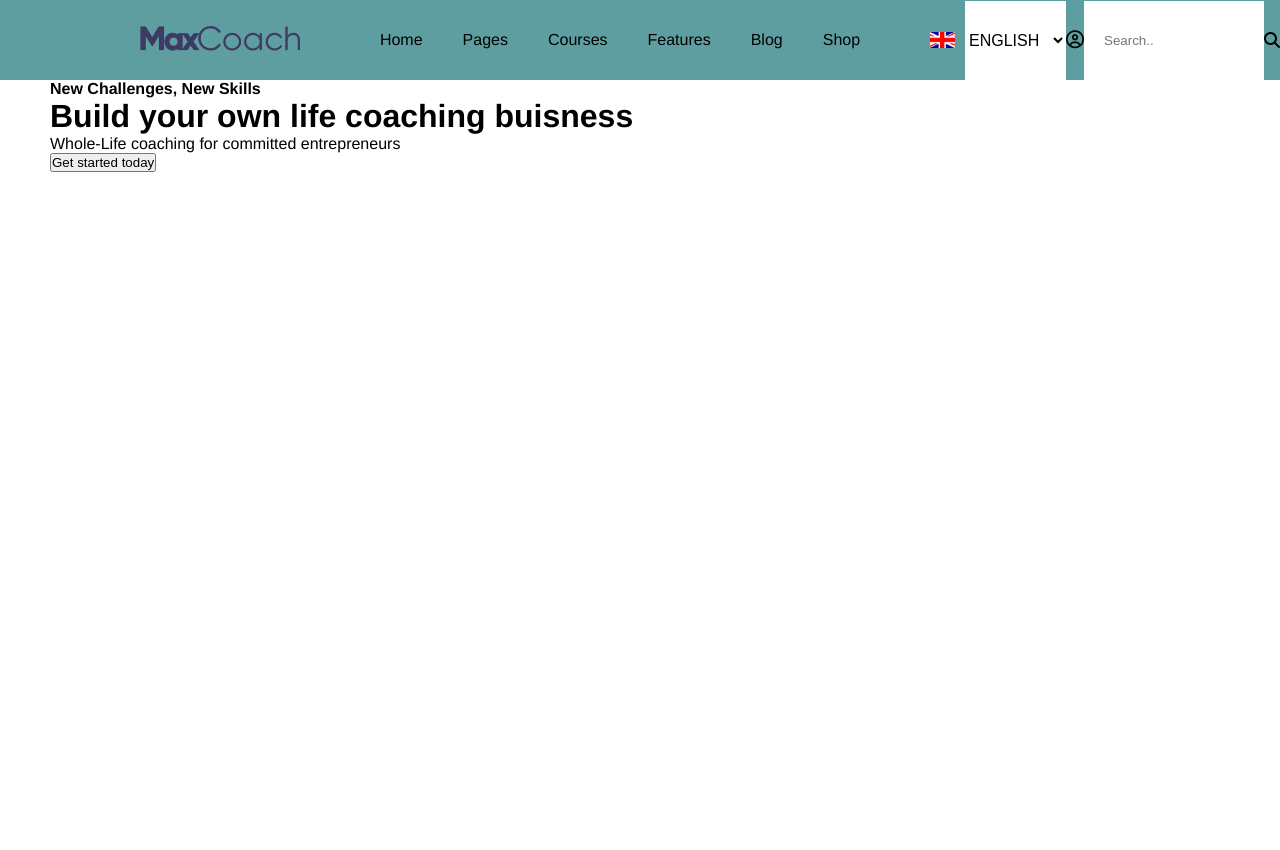
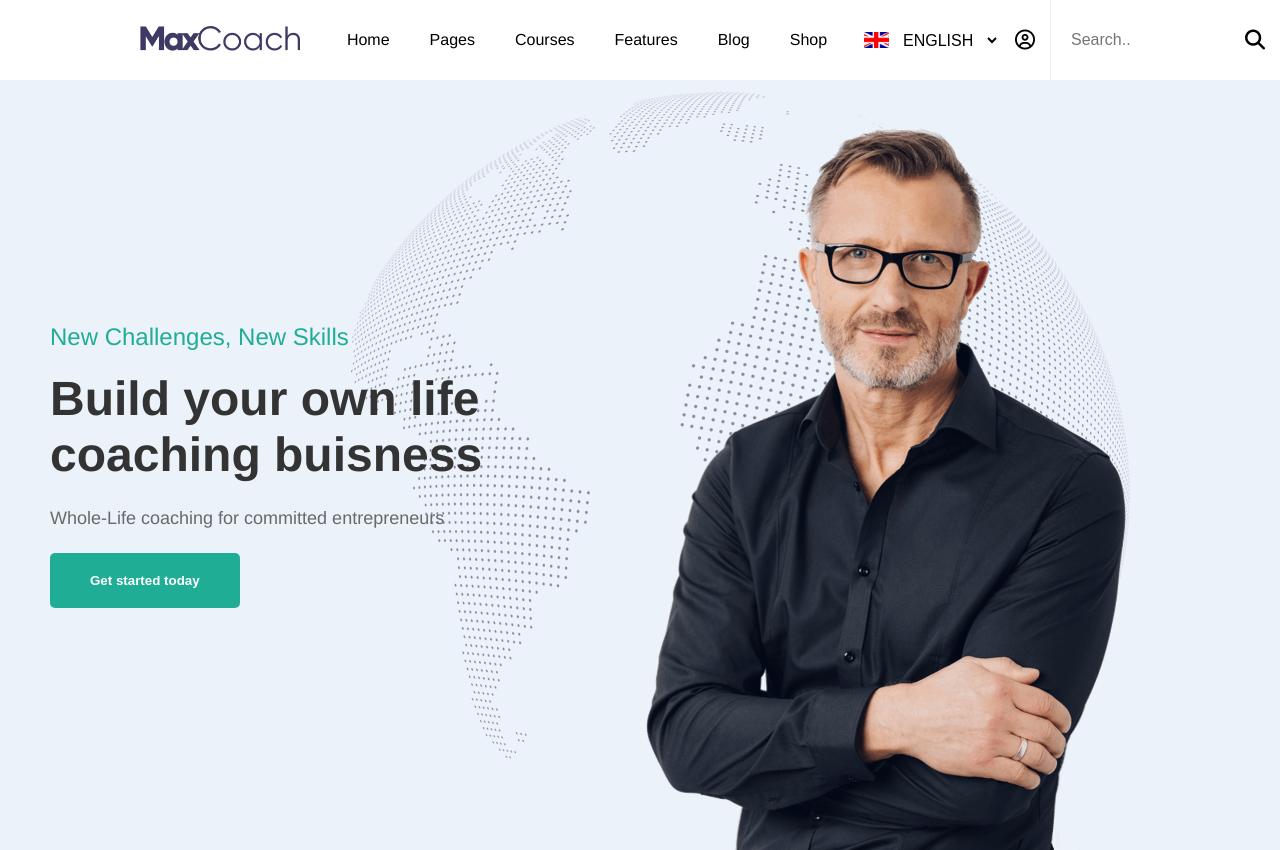
Before and after one commit to albicorra/proj-html-vuejs, a Vue app: page / in a window 1280 px wide. Before the commit the page ends 800 px from the top, so only its background shows below. Built offline with nearby package versions, Linux system fonts and the light colour scheme.

Commit message:
jumbo-header e nav-bar completi

```diff
--- a/src/assets/scss/layout.scss
+++ b/src/assets/scss/layout.scss
@@ -26,3 +26,19 @@ input, select:focus-visible{
     width: 1180px;
     margin: 0 auto;
 }
+
+.green-button{
+    border-radius: 5px;
+    background-color: #1FAD96;
+    color: #fff;
+    padding: 20px 40px;
+    font-weight: 700;
+    border: none;
+    transition: 300ms;
+    cursor: pointer;
+}
+
+.green-button:hover{
+    background-color: #3F3A64;
+    color: #fff;
+}
--- a/src/components/JumboHeader.vue
+++ b/src/components/JumboHeader.vue
@@ -1,14 +1,16 @@
 <template>
   <div class="jumbo-wrapper">
-    <div class="container-small">
-        <div>
+    <div class="container-small jumbo-header">
+        <div class="title">
             <h4>New Challenges, New Skills</h4>
             <h1>Build your own life coaching buisness</h1>
             <p>Whole-Life coaching for committed entrepreneurs</p>
-            <button>Get started today</button>
+            <button class="green-button">Get started today</button>
         </div>
 
-        <div><img src="" alt=""></div>
+        <div class="hero-img">
+            <img src="../assets/img/home-business-hero-avatar.png" alt="">
+        </div>
     </div>
   </div>
 </template>
@@ -21,5 +23,70 @@ export default {
 </script>
 
 <style scoped lang="scss">
+  .jumbo-wrapper{
+    background-color: #ecf2f9;
+    height: 770px;
+    position: relative;
+    background-image: url('../assets/img/home-business-hero-global-image.png');
+    background-repeat: no-repeat;
+    background-position: 70% center;
+    background-size: auto;
+
+
+    .jumbo-header{
+        display: flex;
+        align-items: center;
+        height: 100%;
+
+        .title{
+            width: 50%;
+            padding-right:120px;
+
+            h4{
+                color: #20ad96;
+                font-size: 24px;
+                font-weight: 500;
+                margin-bottom: 20px;
+            }
+
+            h1{
+                font-size: 48px;
+                font-weight: 800;
+                line-height: 56px;
+                color: #333333;
+                margin-bottom: 20px;
+            }
+
+            p{
+                font-size: 18px;
+                font-weight: 500;
+                line-height: 30px;
+                color: #696969;
+                margin-bottom: 20px;
+            }
+
+
+        }
+
+        .hero-img{
+            width: 50%;
+            height: 100%;
+            display: flex;
+            align-items: flex-end;
+            justify-content: center;
+
+
+            .hero-globe{
+                display: inline;
+                position: absolute;
+                z-index: -1;
+
+                .hero-globe img{
+                    position: absolute;
+                }
+            }
+        }
+    }
+  }
 
 </style>
--- /dev/null
+++ b/src/components/NavBar.vue
@@ -0,0 +1,25 @@
+<template>
+    <li><a href="#">{{item}}</a></li>
+</template>
+
+<script>
+export default {
+  name: 'NavBar',
+  props: {
+    item: String,
+  }
+
+}
+</script>
+
+<style scoped lang="scss">
+    li{
+        margin: 0px 5px;
+
+        a{
+          padding: 15px 15px;
+          font-size: 16px;
+          font-weight: 500;
+        }
+    }
+</style>
--- a/src/components/NavHeader.vue
+++ b/src/components/NavHeader.vue
@@ -5,12 +5,8 @@
     </div>
 
     <ul class="navbar">
-        <li><a href="#">Home</a></li>
-        <li><a href="#">Pages</a></li>
-        <li><a href="#">Courses</a></li>
-        <li><a href="#">Features</a></li>
-        <li><a href="#">Blog</a></li>
-        <li><a href="#">Shop</a></li>
+        <NavBar v-for="(el) in menuItems" :key="el.id"
+        :item="el.item"/>
     </ul>
 
     <div class="search">
@@ -22,16 +18,56 @@
         </select>
         <i class="fa-regular fa-circle-user icon-user"></i>
         <input type="text" placeholder="Search.." class="search-bar">
-        <i class="fa-solid fa-magnifying-glass"></i>
+        <i class="fa-solid fa-magnifying-glass icon-user"></i>
     </div>
 
   </nav>
 </template>
 
 <script>
+import NavBar from './NavBar.vue'
+
 export default {
   name: 'NavHeader',
-
+  components: {
+    NavBar,
+  },
+  data () {
+    return {
+      menuItems: [
+        {
+          item: 'Home',
+          active: 'false',
+          id: 1
+        },
+        {
+          item: 'Pages',
+          active: 'false',
+          id: 2
+        },
+        {
+          item: 'Courses',
+          active: 'false',
+          id: 3
+        },
+        {
+          item: 'Features',
+          active: 'false',
+          id: 4
+        },
+        {
+          item: 'Blog',
+          active: 'false',
+          id: 5
+        },
+        {
+          item: 'Shop',
+          active: 'false',
+          id: 6
+        },
+      ]
+    }
+  }
 }
 </script>
 
@@ -41,7 +77,7 @@ export default {
     justify-content: space-between;
     align-items: center;
     height: 80px;
-    background-color: cadetblue;
+    background-color: #fff;
 
     .logo{
       padding: 20px 20px 20px 140px;
@@ -54,17 +90,6 @@ export default {
     .navbar{
       display: flex;
       align-items: center;
-      font-size: 16px;
-      font-weight: 500;
-
-      li{
-        margin: 0px 5px;
-
-        a{
-          padding: 15px 15px;
-        }
-      }
-
     }
 
     .search{
@@ -91,7 +116,9 @@ export default {
       }
 
       .icon-user{
-        font-size: 18px;
+        font-size: 20px;
+        margin: 15px;
+        cursor: pointer;
       }
 
       .search-bar{
@@ -99,6 +126,8 @@ export default {
         height: 100%;
         border: none;
         width: 180px;
+        border-left: 1px solid #eceeef;
+        font-size: 16px;
       }
     }
   }
```
